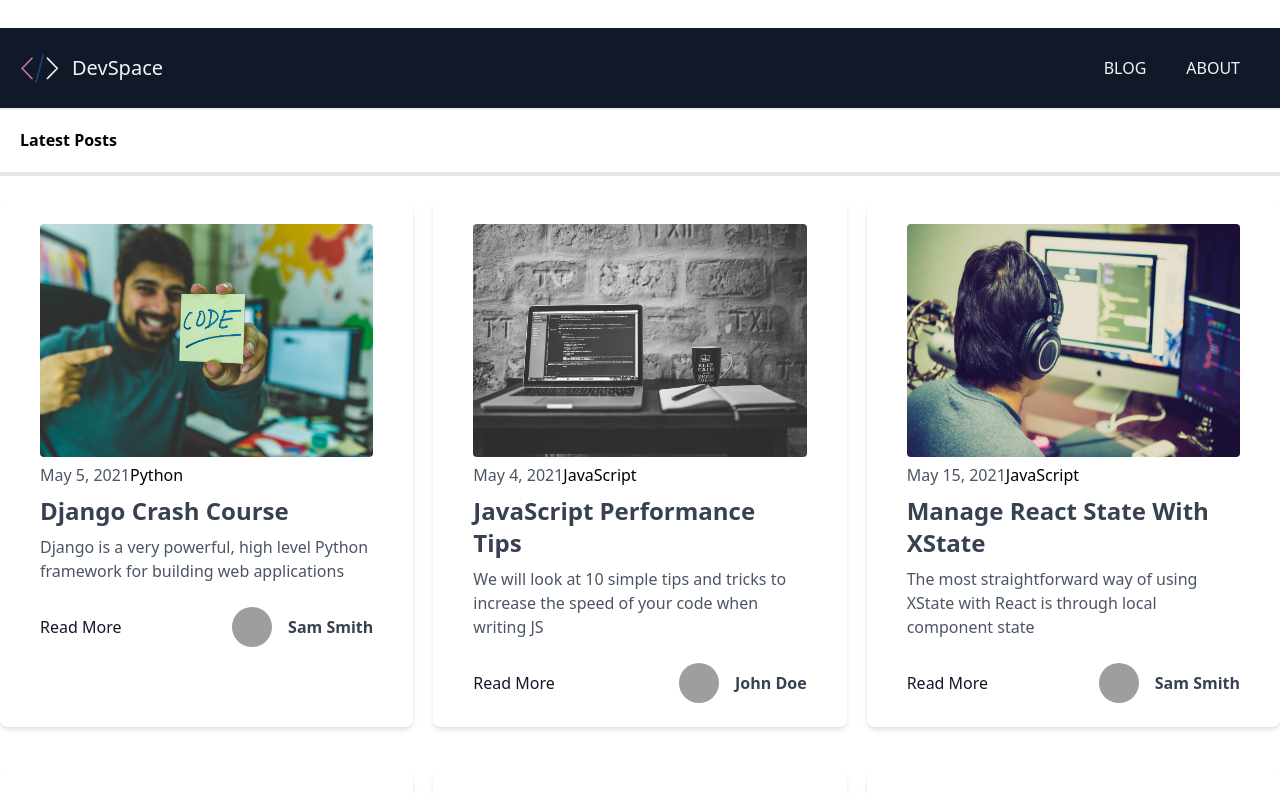
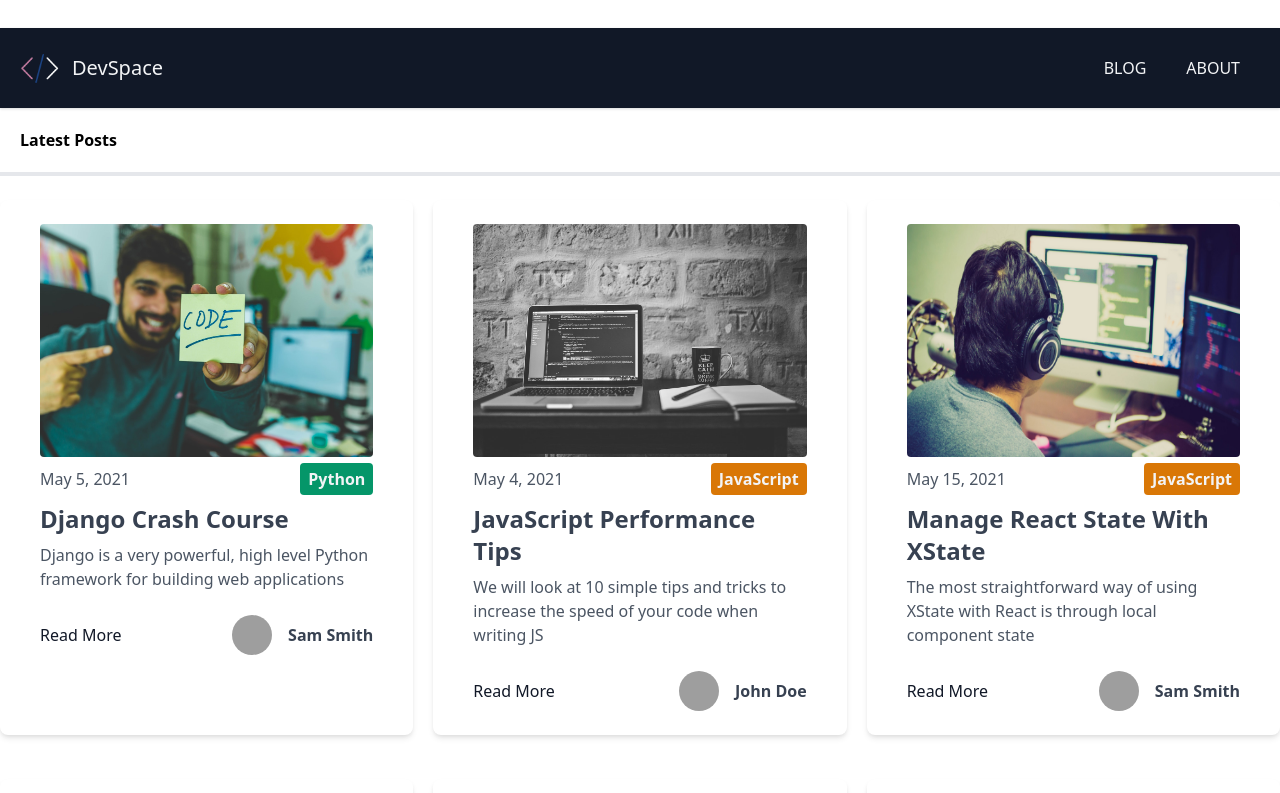
Before and after one commit to catzzz/dev-blog, a Next.js app: page / in a window 1280 px wide. Shown: the top 793 px of the page. Built offline with nearby package versions, Linux system fonts and the light colour scheme; grey boxes are pictures that could not be loaded.

Commit message:
create categorylabel with colorkey and link

```diff
--- /dev/null
+++ b/components/CategoryLabel.js
@@ -0,0 +1,17 @@
+import Link from 'next/link'
+
+
+export default function CategoryLabel({children}) {
+    const colorKey = {
+        JavaScript:'yellow',
+        CSS: 'blue',
+        Python:'green',
+        PHP:'purple',
+        Ruby:'red',
+    }
+    return (
+        <div className={`px-2 py-1 bg-${colorKey[children]}-600 text-gray-100 font-bold rounded`}>
+             <Link href={`/blog/category/${children.toLowerCase()}`}>{children}</Link>
+        </div>
+    )
+}
--- a/components/Post.js
+++ b/components/Post.js
@@ -1,7 +1,7 @@
 /* eslint-disable @next/next/no-img-element */
 import Link from "next/link";
 import Image from "next/image";
-
+import CategoryLabel from "./CategoryLabel";
 export default function Post({ post }) {
   return (
     <div className="w-full px-10 py-6 bg-white rounded-lg shadow-md mt-6">
@@ -12,11 +12,11 @@ export default function Post({ post }) {
         width={600}
         className="mb-4 rounded"
       />
-      <div className="flex justify-betweeb items-center">
+      <div className="flex justify-between items-center">
         <span className="font-light text-gray-600">
           {post.frontmatter.date}
         </span>
-        <div>{post.frontmatter.category}</div>
+        <CategoryLabel>{post.frontmatter.category}</CategoryLabel>
       </div>
       <div className="mt-2">
         <Link href={`/blog/${post.slug}`}>
```
